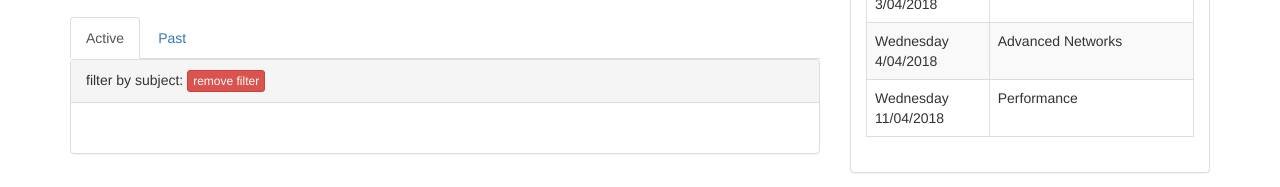
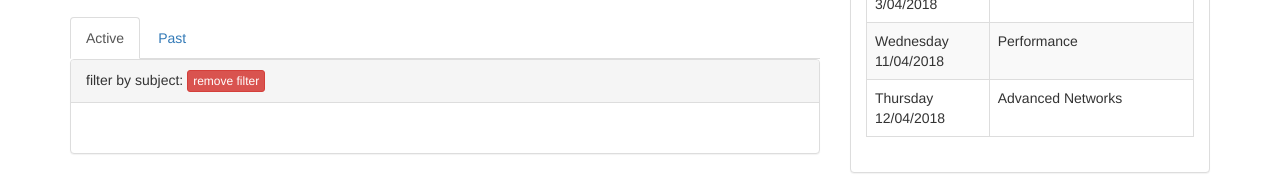
Before and after one commit to csed2018/csed2018.github.io, a plain HTML site: page index.html in a window 1280 px wide. Shown: the part 348-535 px from the top of the page. Drawn offline with Linux system fonts and the light colour scheme; no server answers.

Commit message:
Update index.html

```diff
--- a/index.html
+++ b/index.html
@@ -219,12 +219,12 @@
                           <td>Software Engineering</td>
                       </tr>
                       <tr>
-                          <td>Wednesday <br> 4/04/2018 </td>
-                          <td>Advanced Networks</td>
+                          <td>Wednesday <br> 11/04/2018 </td>
+                          <td>Performance</td>
                       </tr>
                       <tr>
-                          <td>Wednesday <br> 11/04/2018 </td>
-                          <td>Performance</td>
+                          <td>Thursday <br> 12/04/2018 </td>
+                          <td>Advanced Networks</td>
                       </tr>
                   </tbody>
               </table>
```
